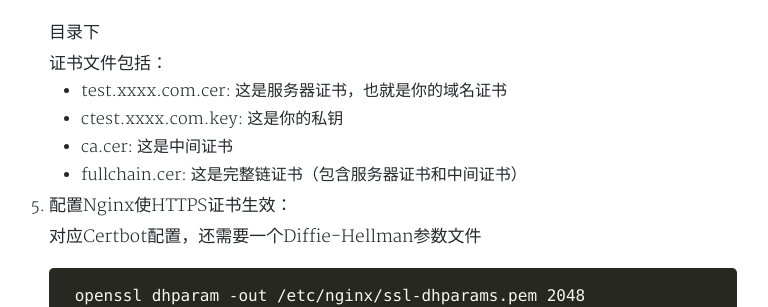
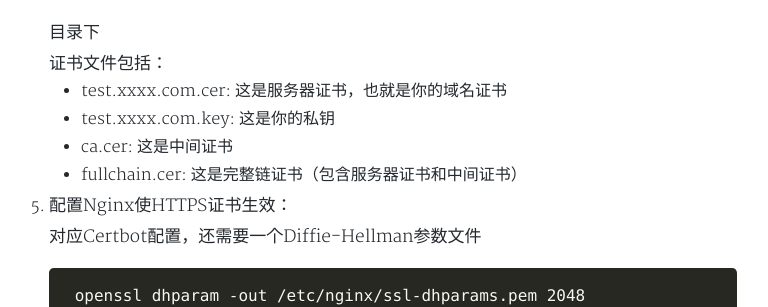
Before and after one commit to HenryHuang1213/henryhuang1213.github.io, a Jekyll site: the page built from _posts/2023-07-03-Nginx-Https.md, in a window 1280 px wide and 900 px high, scrolled down 4999 px. Shown: the part 151-458 px from the top of the window, without its empty margins (263-1031 px from the left). Built offline with Jekyll 4.4.1, drawn with Linux system fonts in a browser that asks for light colours; nearby versions of some CDN libraries; a style sheet for code colours, icons or effects is not loaded.

Commit message:
update a mistake

```diff
--- a/_posts/2023-07-03-Nginx-Https.md
+++ b/_posts/2023-07-03-Nginx-Https.md
@@ -238,7 +238,7 @@
     证书文件包括：
 
     - test.xxxx.com.cer: 这是服务器证书，也就是你的域名证书
-    - ctest.xxxx.com.key: 这是你的私钥
+    - test.xxxx.com.key: 这是你的私钥
     - ca.cer: 这是中间证书
     - fullchain.cer: 这是完整链证书（包含服务器证书和中间证书）
 
```
